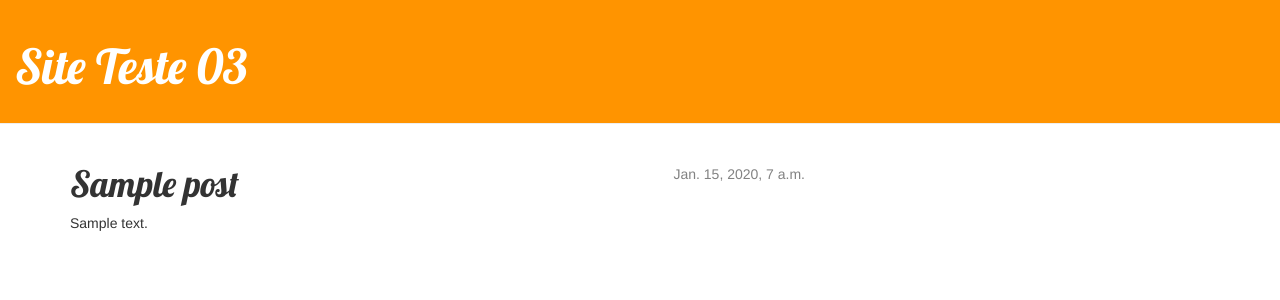
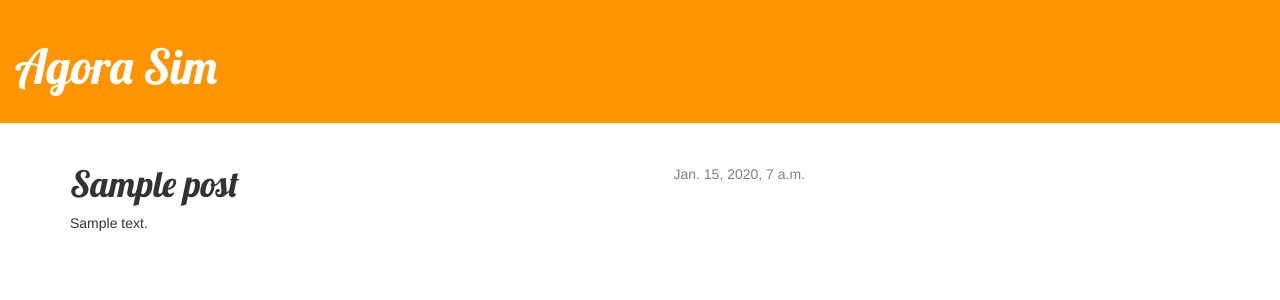
Before and after one commit to marcosnjunior/testGit, a Django app: page /post/1/ in a window 1280 px wide. Shown: the top 300 px of the page. Run offline with Django 3.2, Linux system fonts and the light colour scheme; tables that the repository leaves empty hold one stand-in row (values such as "Sample post"); some libraries are stand-ins or nearby versions.

Commit message:
Agora Vai

```diff
--- a/sitebox/templates/sitebox/base.html
+++ b/sitebox/templates/sitebox/base.html
@@ -9,7 +9,7 @@
     </head>
     <body>
         <div class="page-header">
-        <h1><a href="/">Site Teste 03</a></h1>
+        <h1><a href="/">Agora Sim</a></h1>
         </div>
         <div class="content container">
             <div class="row">
```
